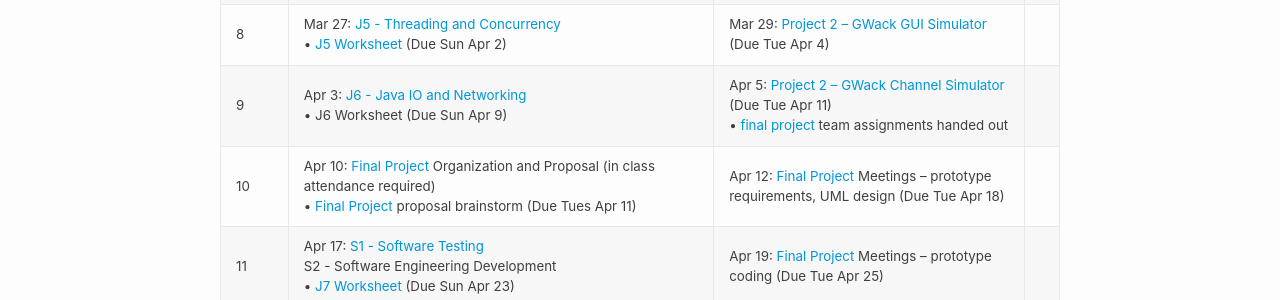
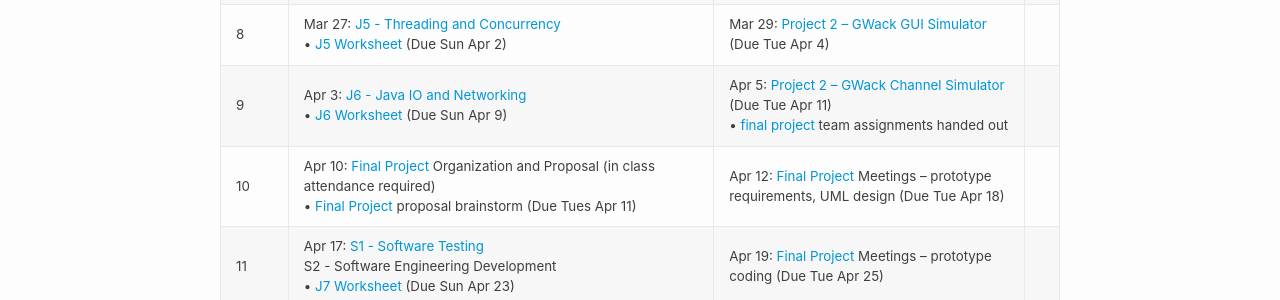
Before and after one commit to cs2113-s23/cs2113-s23.github.io, a Jekyll site: the page built from schedule.md, in a window 1280 px wide. Shown: the part 812-1112 px from the top of the page. Built offline with Jekyll 4.4.1, drawn with Linux system fonts in a browser that asks for light colours; part of the change alters nothing that is shown.

```diff
--- a/schedule.md
+++ b/schedule.md
@@ -22,7 +22,7 @@ title: Schedule
 | --    | Mar 13: *spring break*                                                                                           | *spring break*                                                                                                                  |
 | 7    | Mar 20: [J4 - GUIs and Events](j/4) <br>&bull; [J4 Worksheet](worksheet/j4) (Due Sun Mar 26)                                 | Mar 22: [Lab 4 -- GUI Enigma](lab/4) (Due Tue Mar 28)                                                                             |
 | 8   | Mar 27: [J5 - Threading and Concurrency](j/5) <br>&bull; [J5 Worksheet](worksheet/j5) (Due Sun Apr 2)                      | Mar 29: [Project 2 -- GWack GUI Simulator](project/2) (Due Tue Apr 4)    |
-| 9   | Apr 3: [J6 - Java IO and Networking](j/6) <br>&bull; J6 Worksheet  (Due Sun Apr 9)                             | Apr 5: [Project 2 -- GWack Channel Simulator](project/2) (Due Tue Apr 11) <br>&bull; [final project](project/3) team assignments handed out                                                             |
+| 9   | Apr 3: [J6 - Java IO and Networking](j/6) <br>&bull; [J6 Worksheet](worksheet/j6)  (Due Sun Apr 9)                             | Apr 5: [Project 2 -- GWack Channel Simulator](project/2) (Due Tue Apr 11) <br>&bull; [final project](project/3) team assignments handed out                                                             |
 | 10   | Apr 10: [Final Project](project/3) Organization and Proposal (in class attendance required) <br>&bull; [Final Project](project/3) proposal brainstorm  (Due Tues Apr 11)                        | Apr 12: [Final Project](project/3) Meetings -- prototype requirements, UML design (Due Tue Apr 18)
 | 11   | Apr 17: [S1 - Software Testing](j/software_testing)<br> S2 - Software Engineering Development<br>&bull; [J7 Worksheet](worksheet/j7) (Due Sun Apr 23)             | Apr 19: [Final Project](project/3) Meetings -- prototype coding (Due Tue Apr 25)                                                                    |
 | 12   | Apr 24:  [Final Project](project/3) Meetings (in class, attendance required)                                                                                         |  Apr 26: [final project](project/3) prototype presentations to TAs (graded)                                                                                                                         |
```
